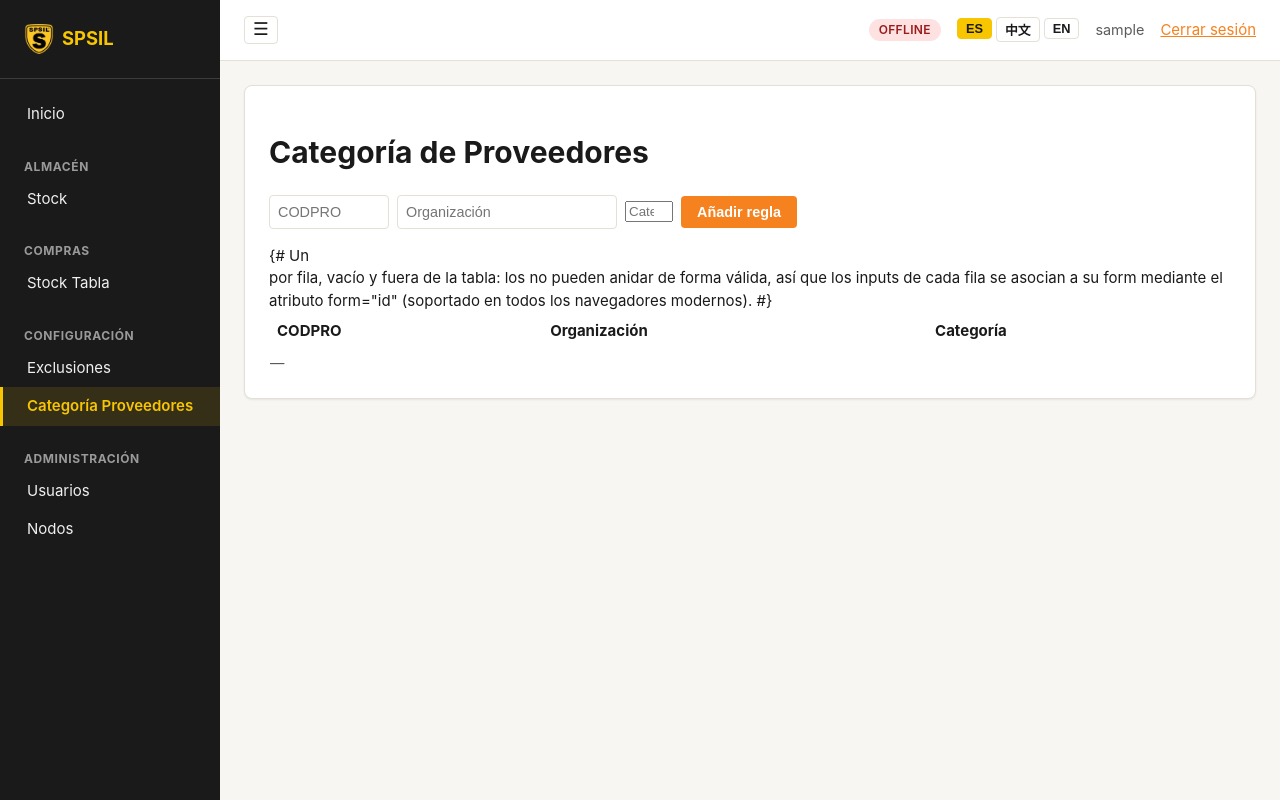
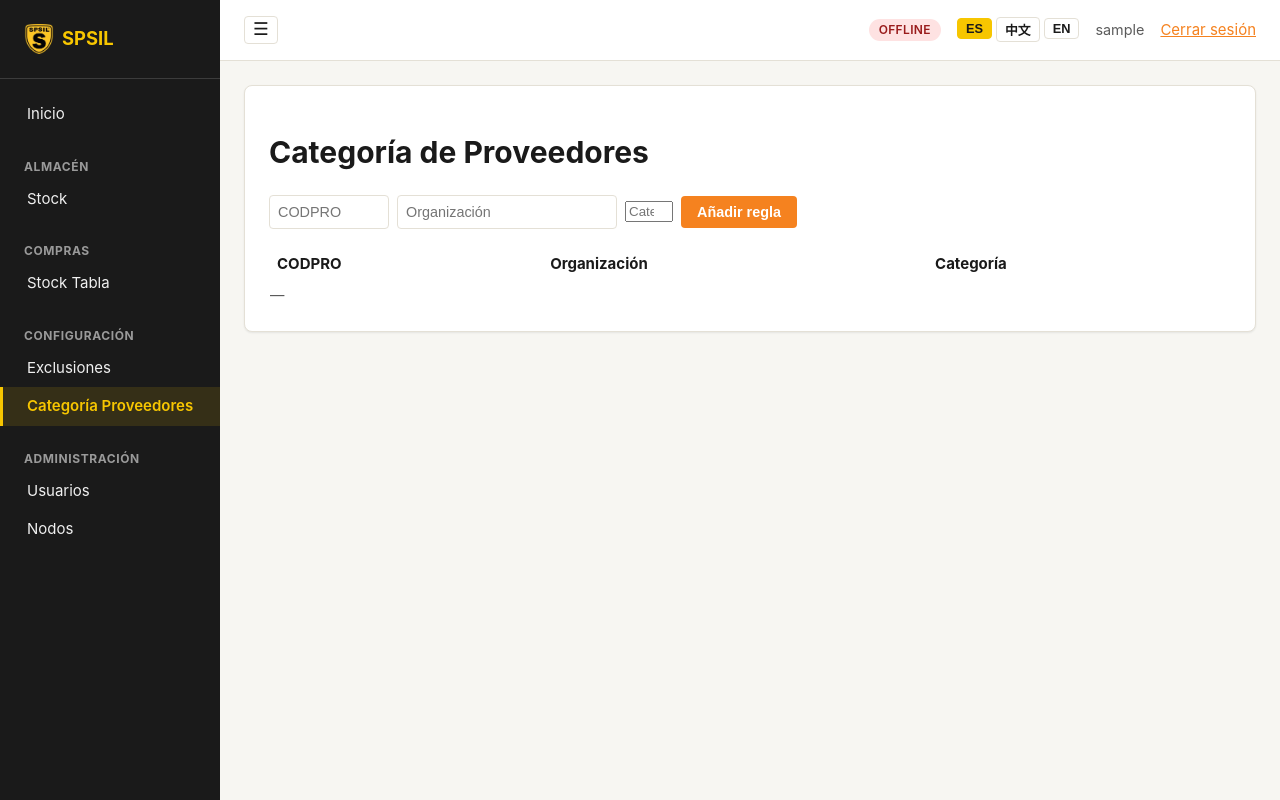
Before and after one commit to larceing/APP_DATA_SPSIL, a Django app: page /gateway/config/proveedores/ in a window 1280 px wide. Run offline with Django 4.2, Linux system fonts and the light colour scheme; the visitor is signed in with stand-in values (Sample User, id 1); data comes from the database, SQL or seed files in the repository; data that the repository does not hold is empty.

Commit message:
Arreglar comentario Django {# #} multilínea que se filtraba como texto
Mismo bug que ya habíamos visto antes: {# #} no soporta varias líneas y
se cuela como texto visible. Reintroducido al copiar el contenido de la
antigua config.html al separar la página; usar {% comment %} en su lugar.

Co-Authored-By: Claude Sonnet 5 <noreply@anthropic.com>

```diff
--- a/gateway/templates/gateway/config_suppliers.html
+++ b/gateway/templates/gateway/config_suppliers.html
@@ -15,10 +15,12 @@
         <button type="submit" class="button">{% ui "gateway.config.add_button" %}</button>
     </form>
 
-    {# Un <form> por fila, vacío y fuera de la tabla: los <td> no pueden
-       anidar <form> de forma válida, así que los inputs de cada fila se
-       asocian a su form mediante el atributo form="id" (soportado en
-       todos los navegadores modernos). #}
+    {% comment %}
+    Un <form> por fila, vacío y fuera de la tabla: los <td> no pueden
+    anidar <form> de forma válida, así que los inputs de cada fila se
+    asocian a su form mediante el atributo form="id" (soportado en
+    todos los navegadores modernos).
+    {% endcomment %}
     {% for sc in supplier_categories %}
     <form id="sc-save-{{ sc.id }}" method="post" action="{% url 'gateway:config_save_supplier_category' %}">{% csrf_token %}</form>
     <form id="sc-delete-{{ sc.id }}" method="post" action="{% url 'gateway:config_delete_supplier_category' sc.id %}">{% csrf_token %}</form>
```
